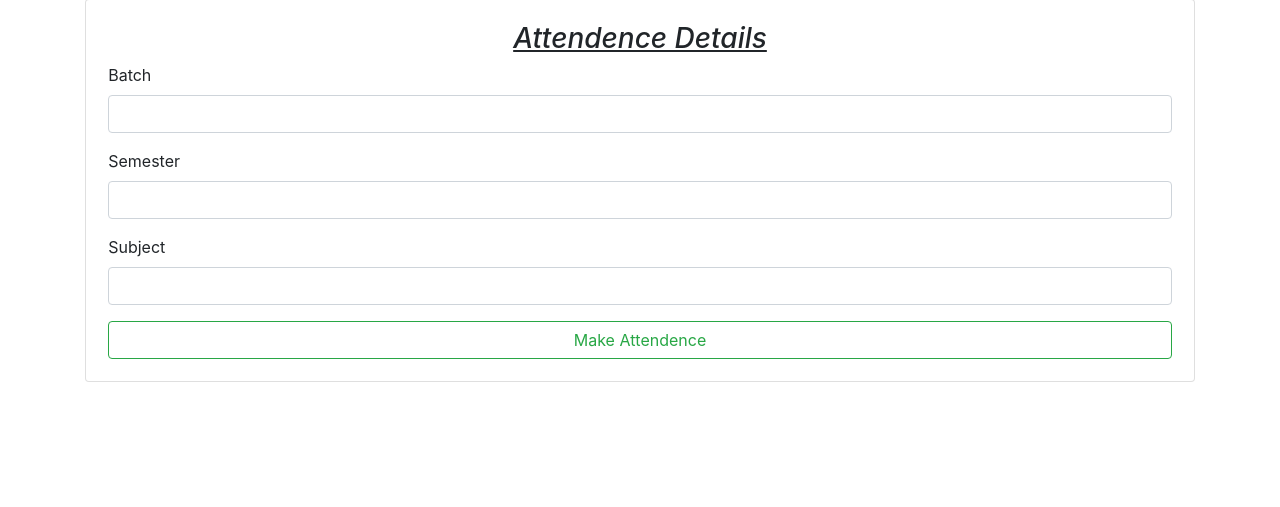
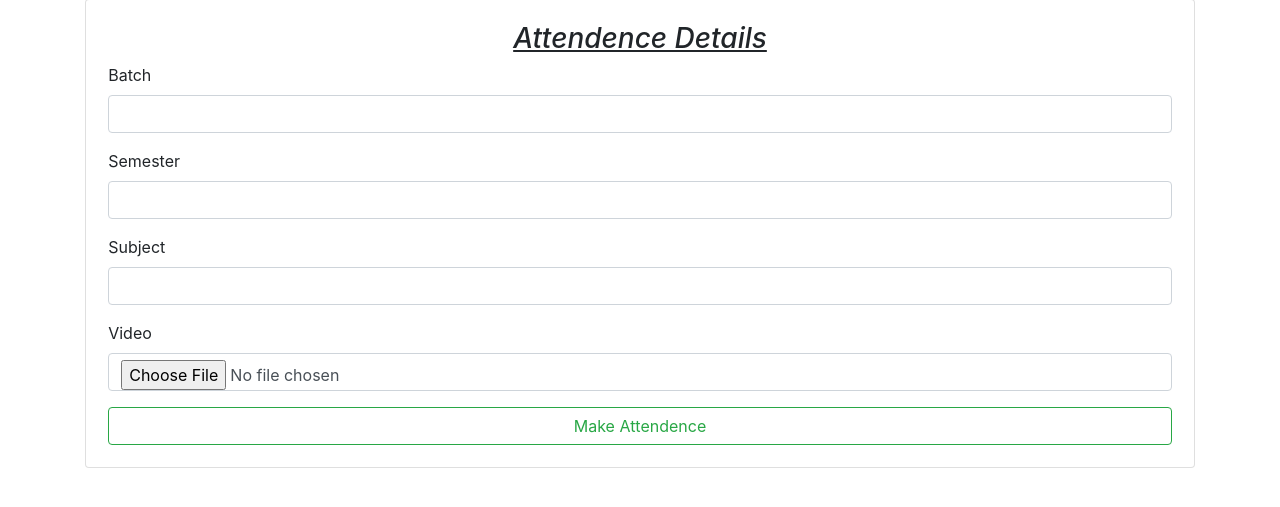
Before and after one commit to pankajkumarbij/Real-TimeVideo-Attendance-System, a Flask app: template templates/make_attendence.html in a window 1280 px wide. Shown: the part 113-620 px from the top of the page. Run offline with Flask 2, Linux system fonts and the light colour scheme; the template is opened without the code that fills it, so the values that code supplies are empty; some libraries are stand-ins or nearby versions.

Commit message:
updated video attendence and webcam

```diff
--- a/app.py
+++ b/app.py
@@ -8,8 +8,10 @@ import os
 from datetime import datetime
 from werkzeug.utils import secure_filename
 
-UPLOAD_FOLDER = '/home/pankajkumarbij/projects/Flask Video Attendence System/regImg'
+UPLOAD_FOLDER = '/home/pankajkumarbij/projects/Real-Time Video-Based Attendance System'
 ALLOWED_EXTENSIONS = {'png', 'jpg', 'jpeg'}
+
+ALLOWED_EXTENSIONS1 = {'mp4', 'avi', 'webm', 'flv', 'mkv', 'mov', 'wmv', 'avchd'}
 
 app=Flask(__name__)
 
@@ -65,8 +67,8 @@ def makeAttendence(name, roll, email, batch, sem, subject):
         cur.close()
 
 class Video(object):
-    def __init__(self, email, batch, sem, subject):
-        self.video=cv2.VideoCapture(0)
+    def __init__(self, email, batch, sem, subject, video):
+        self.video=cv2.VideoCapture(video)
         self.email=email
         self.batch=batch
         self.sem=sem
@@ -111,11 +113,14 @@ def gen(camera):
 @app.route('/video')
 
 def video():
+    video = session.get("video")
     email = session.get("email")
     batch = session.get("batch")
     sem = session.get("sem")
     subject = session.get("sub")
-    return Response(gen(Video(email, batch, sem, subject)),
+    if video==None:
+        video=0
+    return Response(gen(Video(email, batch, sem, subject, video)),
     mimetype='multipart/x-mixed-replace; boundary=frame')
 
 @app.route('/register', methods=['GET', 'POST'])
@@ -151,11 +156,21 @@ def login():
         return render_template('login.html', message="Error!! Data is not matched", success=False)
     return render_template('login.html')
 
+def allowed_file2(filename):
+    return '.' in filename and \
+           filename.rsplit('.', 1)[1].lower() in ALLOWED_EXTENSIONS1
+
 @app.route('/makeattendence', methods=['GET', 'POST'])
 def make_attendence():
     if not session.get("email"):
         return redirect("/login")
-    if request.method == "POST":
+    if request.method == 'POST':
+        file = request.files['file']
+        if file and allowed_file2(file.filename):
+            filename = secure_filename("video."+file.filename.rsplit('.', 1)[1].lower())
+            os.remove('video/'+filename)
+            file.save(os.path.join(app.config['UPLOAD_FOLDER']+"/video", filename))
+            session['video'] = "video/"+filename
         details = request.form
         batch = details['batch']
         sem = details['sem']
@@ -211,7 +226,7 @@ def register_student():
             return redirect(request.url)
         if file and allowed_file(file.filename):
             filename = secure_filename(name+"."+roll+"."+file.filename.rsplit('.', 1)[1].lower())
-            file.save(os.path.join(app.config['UPLOAD_FOLDER'], filename))
+            file.save(os.path.join(app.config['UPLOAD_FOLDER']+"/regImg", filename))
             return render_template('index.html', message="Student Successfully Registered", success=True)
     return render_template('register_student.html')
 
@@ -221,6 +236,7 @@ def logout():
     session['batch'] = None
     session['sem'] = None
     session['sub'] = None
+    session['video'] = None
     return redirect("/")
 
 @app.route("/clearattendenceinfo")
@@ -228,6 +244,7 @@ def clear_attendence_info():
     session['batch'] = None
     session['sem'] = None
     session['sub'] = None
+    session['video'] = None
     return redirect('/makeattendence')
 
 if __name__ == '__main__':
--- a/templates/make_attendence.html
+++ b/templates/make_attendence.html
@@ -23,7 +23,7 @@
     <a href="/clearattendenceinfo"><button style="width: 100%;" class="btn btn-outline-danger">Clear Attendence Info</button></a>
 </div>
 {% else %}
-<form class="container" method="POST", action="">
+<form class="container" method="POST", action="" enctype=multipart/form-data>
     <div class="card" style="padding: 2%;margin-top: 5%;">
         <center><b><i><u><h3>Attendence Details</h3></u></i></b></center>
         <div class="form-group">
@@ -38,6 +38,10 @@
             <label for="exampleInputSub">Subject</label>
             <input name="sub" type="text" class="form-control" id="exampleInputSub">
         </div>
+        <div class="form-group">
+            <label for="exampleInputimage">Video</label>
+            <input name="file" type="file" class="form-control" id="exampleInputimage">
+        </div>
         <button type="submit" class="btn btn-outline-success">Make Attendence</button>
     </div>
 </form>
```
Also changed, not shown: 1 other file.
